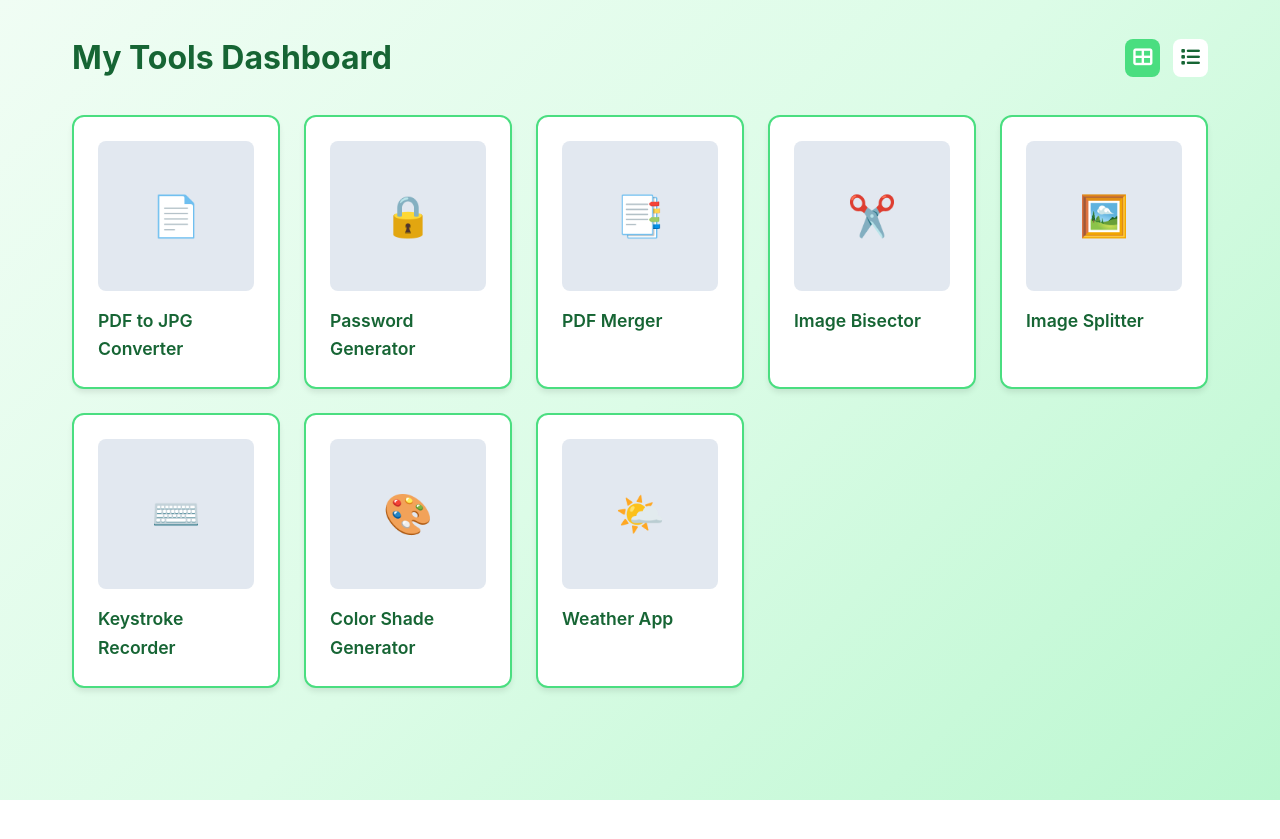
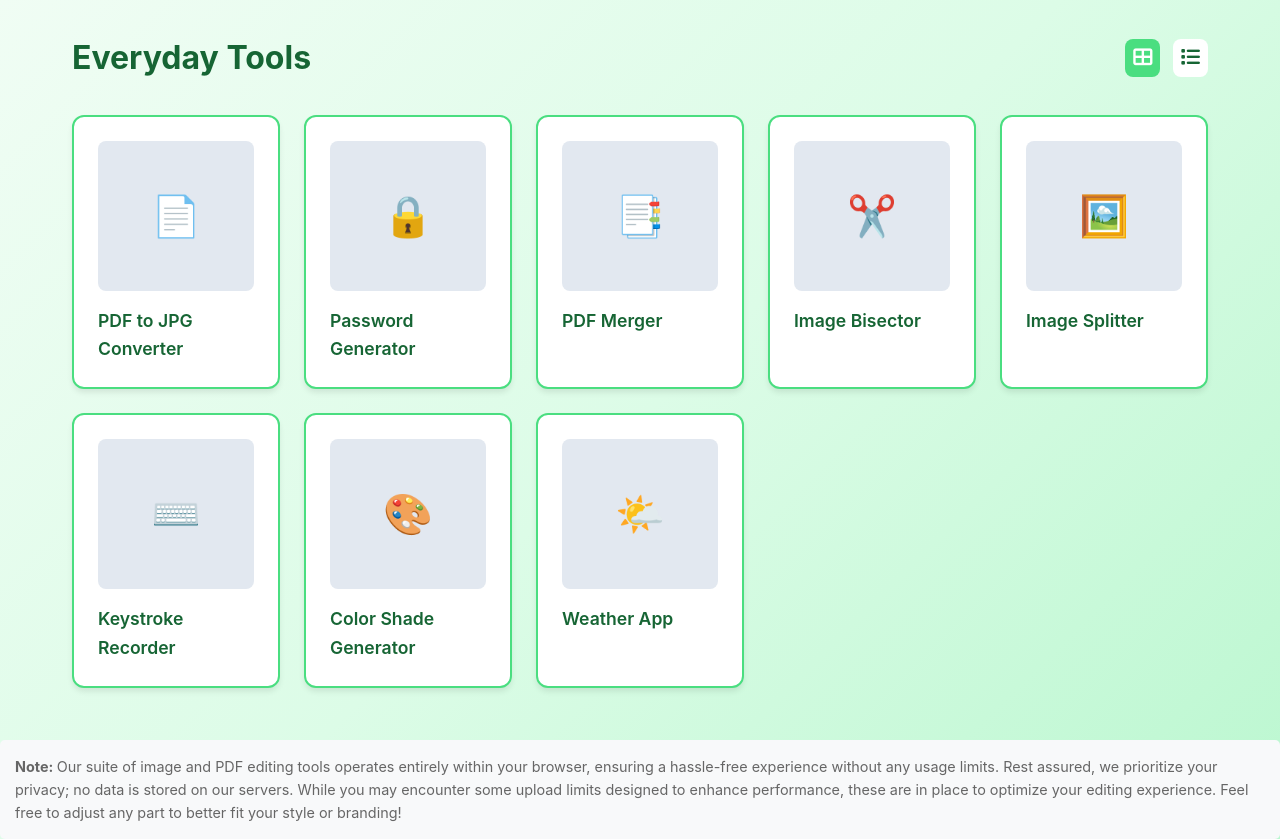
Before and after one commit to imyoga/everyday-tools, a plain HTML site: page index.html in a window 1280 px wide. Before the commit the page ends 800 px from the top, so only its background shows below. Drawn offline with Linux system fonts and the light colour scheme.

Commit message:
note added on html

```diff
--- a/index.html
+++ b/index.html
@@ -1,18 +1,23 @@
 <!DOCTYPE html>
 <html lang="en">
   <head>
-    <meta charset="UTF-8">
-    <meta name="viewport" content="width=device-width, initial-scale=1.0">
-    <title>My Tools Dashboard</title>
-    <link rel="stylesheet" href="styles.css">
-    <link rel="stylesheet" href="https://cdnjs.cloudflare.com/ajax/libs/font-awesome/6.4.0/css/all.min.css">
+    <meta charset="UTF-8" />
+    <meta name="viewport" content="width=device-width, initial-scale=1.0" />
+    <title>Everyday Tools</title>
+    <link rel="stylesheet" href="styles.css" />
+    <link
+      rel="stylesheet"
+      href="https://cdnjs.cloudflare.com/ajax/libs/font-awesome/6.4.0/css/all.min.css"
+    />
   </head>
   <body>
     <div class="container">
       <header>
-            <h1>My Tools Dashboard</h1>
+        <h1>Everyday Tools</h1>
         <div class="view-toggle">
-                <button id="gridView" class="active"><i class="fas fa-th-large"></i></button>
+          <button id="gridView" class="active">
+            <i class="fas fa-th-large"></i>
+          </button>
           <button id="listView"><i class="fas fa-list"></i></button>
         </div>
       </header>
@@ -20,6 +25,27 @@
         <!-- Tools will be dynamically inserted here -->
       </main>
     </div>
+    <div
+      class="notes-section"
+      style="
+        margin-top: 20px;
+        padding: 15px;
+        background-color: #f8f9fa;
+        border-radius: 5px;
+        font-size: 0.9em;
+        color: #666;
+      "
+    >
+      <p>
+        <strong>Note: </strong>Our suite of image and PDF editing tools operates
+        entirely within your browser, ensuring a hassle-free experience without
+        any usage limits. Rest assured, we prioritize your privacy; no data is
+        stored on our servers. While you may encounter some upload limits
+        designed to enhance performance, these are in place to optimize your
+        editing experience. Feel free to adjust any part to better fit your
+        style or branding!
+      </p>
+    </div>
     <script src="script.js" type="module"></script>
   </body>
 </html>
```
Lines whose indentation alone changed are shown as unchanged.
